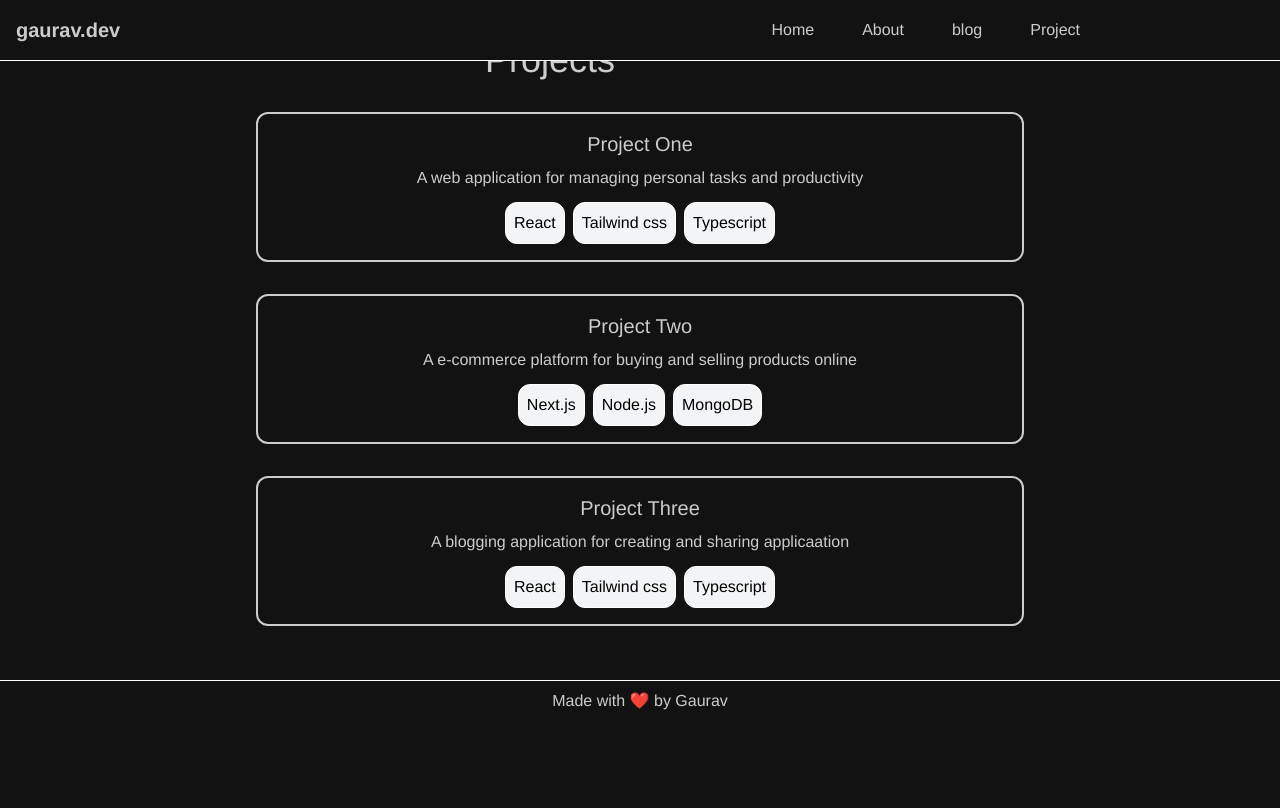
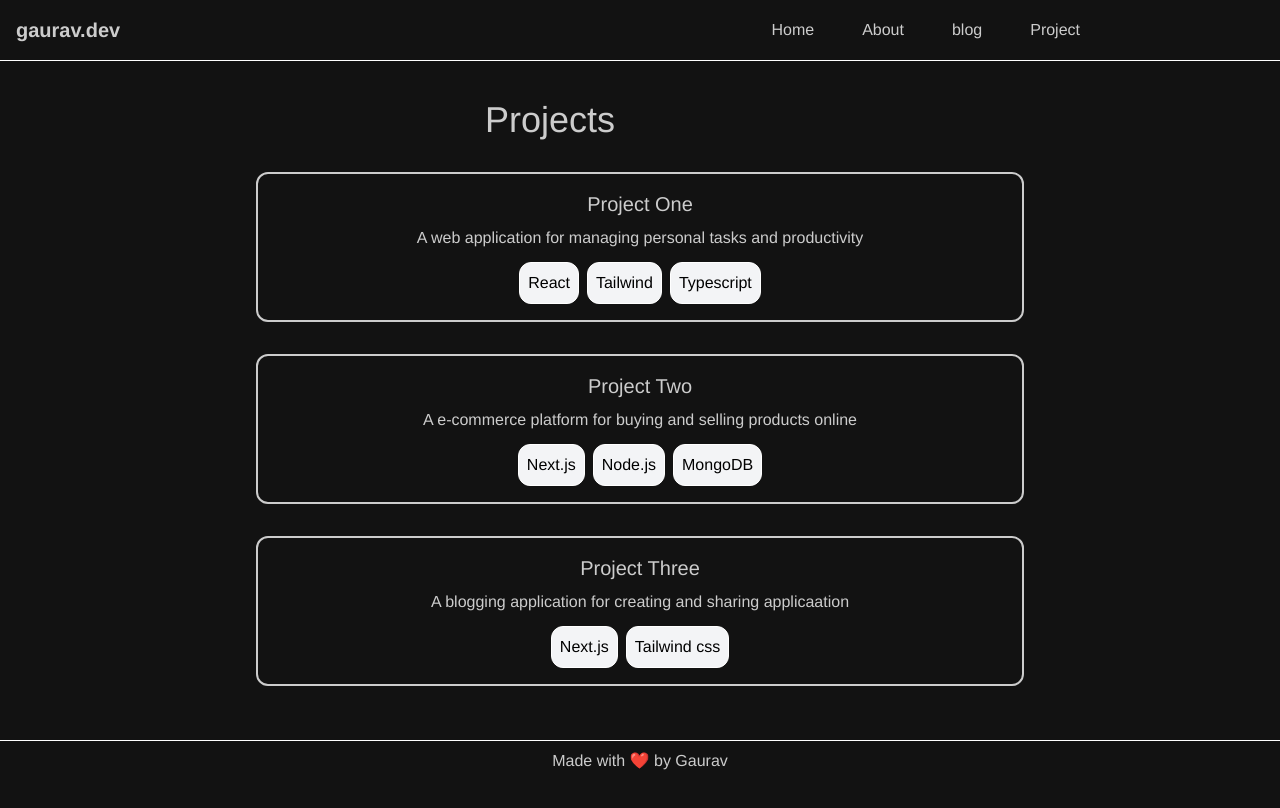
Before and after one commit to gauravavhale/blog.gaurav, a Next.js app: page /projects in a window 1280 px wide. Shown: the top 808 px of the page. Built offline with nearby package versions, Linux system fonts and the light colour scheme.

Commit message:
css changes 2

```diff
--- a/src/app/blog/page.js
+++ b/src/app/blog/page.js
@@ -2,7 +2,7 @@ import React from 'react'
 
 const Blog = () => {
   return (
-    <div className='mb-10' style={{minHeight:"80vh"}}>
+    <div className='mb-10 mt-15' style={{minHeight:"80vh"}}>
         <div className='text-4xl pt-10 pl-5 md:ml-[125px] lg:ml-[465px]'>Blog</div>
 
         <div className='flex flex-col items-center gap-4 pt-10 pr-5 pl-5'>
--- a/src/app/layout.js
+++ b/src/app/layout.js
@@ -19,6 +19,7 @@ export default function RootLayout({ children }) {
       <head>
         <title>gaurav.blog</title>
         <link rel="icon" href="images/avatar.png" ></link>
+        <meta name="theme-color" content="#121212; " />
       </head>
       <body className={`${geistSans.variable} ${geistMono.variable}`}>
         <Navbar/>
--- a/src/app/page.js
+++ b/src/app/page.js
@@ -14,7 +14,7 @@ export default function Home() {
          </div>
       </div>
       <div className="w-full md:w-1/2">
-        <h1 className="text-xl leading-8 md:text-2xl md:leading-10 lg:text-3xl lg:leading-10 md:pt-[30px]">{`Hey, I'm Gaurav `}<br/>
+        <h1 className="text-xl leading-8 md:text-2xl md:leading-10 lg:text-3xl lg:leading-12">{`Hey, I'm Gaurav `}<br/>
           a full-stack developer sharing<br/>
           my tech journey<br/>
           in web development.</h1>
--- a/src/app/projects/page.js
+++ b/src/app/projects/page.js
@@ -2,7 +2,7 @@ import React from 'react'
 
 const Projects = () => {
   return (
-    <div className='mb-10' style={{minHeight:"80vh", Width:"100vw"}}>
+    <div className='mb-10 mt-15' style={{minHeight:"80vh", Width:"100vw"}}>
         <h2 className='text-4xl pt-10 pl-5 md:ml-[125px] lg:ml-[465px]'>Projects</h2>
         <div className='flex flex-col items-center gap-4 mt-4'>
 
@@ -11,7 +11,7 @@ const Projects = () => {
                 <p>A web application for managing personal tasks and productivity</p>
                 <div className='flex flex-row gap-2 mt-3 md:content-center md:justify-center'>
                     <span className='flex items-center gap-2 border border-white p-2 rounded-xl text-black bg-gray-100'>React</span>
-                    <span className='flex items-center gap-2 border border-white p-2 rounded-xl text-black bg-gray-100'>Tailwind css</span>
+                    <span className='flex items-center gap-2 border border-white p-2 rounded-xl text-black bg-gray-100'>Tailwind</span>
                     <span className='flex items-center gap-2 border border-white p-2 rounded-xl text-black bg-gray-100'>Typescript</span>
                 </div>
             </div>
@@ -30,9 +30,8 @@ const Projects = () => {
                 <h2 className='text-xl pb-2'>Project Three</h2>
                 <p>A blogging application for creating and sharing applicaation</p>
                 <div className='flex flex-row gap-2 mt-3 md:content-center md:justify-center'>
-                    <span className='flex items-center gap-2 border border-white p-2 rounded-xl text-black bg-gray-100'>React</span>
+                    <span className='flex items-center gap-2 border border-white p-2 rounded-xl text-black bg-gray-100'>Next.js</span>
                     <span className='flex items-center gap-2 border border-white p-2 rounded-xl text-black bg-gray-100'>Tailwind css</span>
-                    <span className='flex items-center gap-2 border border-white p-2 rounded-xl text-black bg-gray-100'>Typescript</span>
                 </div>
             </div>
 
```
Also changed, not shown: src/app/about/page.js (+5 -5 lines).
